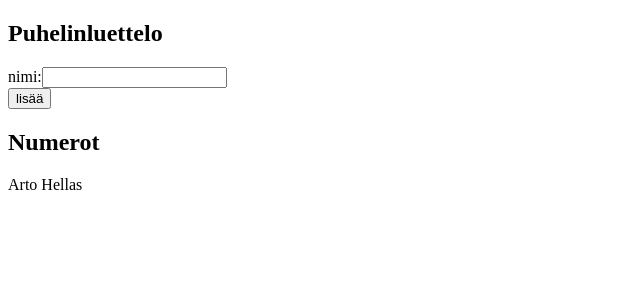
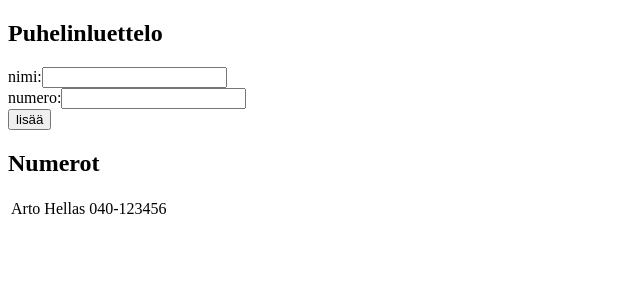
Before and after one commit to javikainen/FullStackOpen2018, a React (Create React App) app in the folder osa2/puhelinluettelo/: page / in a window 1280 px wide. Shown: the top 300 px of the page, without its empty margins (0-640 px from the left). Built offline with nearby package versions, Linux system fonts and the light colour scheme.

Commit message:
ADD: Ex.2.8

```diff
--- a/osa2/puhelinluettelo/src/App.js
+++ b/osa2/puhelinluettelo/src/App.js
@@ -5,9 +5,10 @@
     super(props)
     this.state = {
       persons: [
-        { name: 'Arto Hellas' }
+        { name: 'Arto Hellas', number: '040-123456' }
       ],
-      newName: ''
+      newName: '',
+      newNumber: ''
     }
   }
 
@@ -16,25 +17,33 @@
     if (this.state.persons.map(person => person.name).includes(this.state.newName)) {
       alert('The name has already been added')
       this.setState({
-        newName: ''
+        newName: '',
+        newNumber: ''
       })
     } else {
       const person = {
-        name: this.state.newName
+        name: this.state.newName,
+        number: this.state.newNumber
       }
 
       const persons = this.state.persons.concat(person)
 
       this.setState({
         persons: persons,
-        newName: ''
+        newName: '',
+        newNumber: ''
       })
     }
   }
 
-  handleNoteChange = (event) => {
+  handleNameChange = (event) => {
     console.log(event.target.value)
     this.setState({ newName: event.target.value })
+  }
+
+  handleNumberChange = (event) => {
+    console.log(event.target.value)
+    this.setState({ newNumber: event.target.value })
   }
 
   render() {
@@ -46,7 +55,14 @@
             nimi:
             <input
               value={this.state.newName}
-              onChange={this.handleNoteChange}
+              onChange={this.handleNameChange}
+            />
+          </div>
+          <div>
+            numero:
+            <input
+              value={this.state.newNumber}
+              onChange={this.handleNumberChange}
             />
           </div>
           <div>
@@ -54,9 +70,11 @@
           </div>
         </form>
         <h2>Numerot</h2>
-        <dl>
+        <table>
+          <tbody>
           {this.state.persons.map(person => <Person key={person.name} person={person} />)}
-        </dl>
+        </tbody>
+        </table>
       </div>
     )
   }
@@ -64,7 +82,10 @@
 
 const Person = ({ person })  => {
   return (
-    <dt>{person.name}</dt>
+    <tr>
+      <td>{person.name}</td>
+      <td>{person.number}</td>
+    </tr>
   )
 }
 
```
